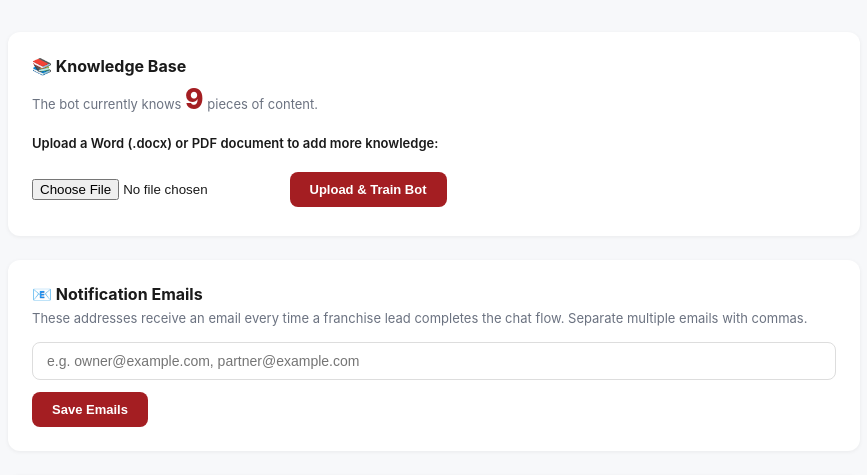
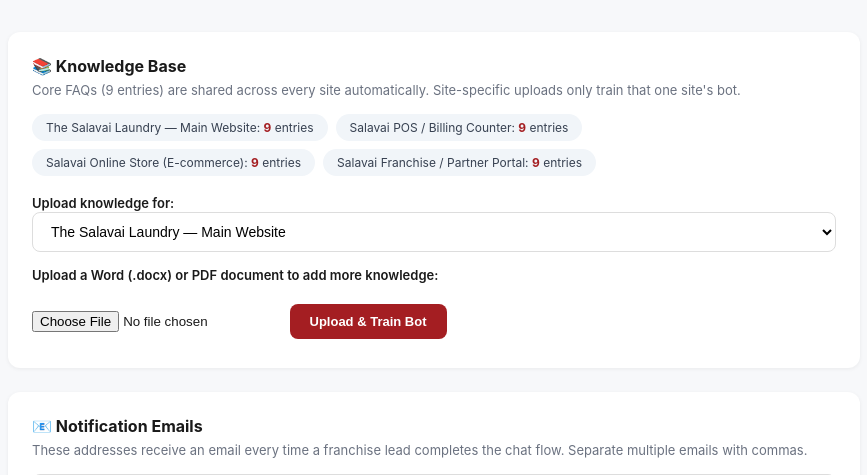
Before and after one commit to ganeshramanan/salavai-laundry-chatbot-demo, a Flask app: page /admin in a window 1280 px wide. Shown: the part 70-545 px from the top of the page, without its empty margins (206-1073 px from the left). Run offline with Flask 3, Linux system fonts and the light colour scheme; the visitor is signed in with stand-in values (Sample User, id 1).

Commit message:
Add per-site knowledge base: shared core FAQs + site-specific uploads
- Split KNOWLEDGE_BASE into CORE_KNOWLEDGE_BASE (shared across all 4 sites --
  pricing, pickup, SIGP, contact info, etc.) and SITE_KNOWLEDGE_BASE (per-site,
  starts empty, grows via admin uploads).
- Each site now has its own TF-IDF search index (core + its own uploads), so
  a POS-specific billing doc won't leak into e-commerce/franchise answers.
- get_faq_answer() now takes site_id and only searches that site's entries.
- Admin dashboard: upload form has a site dropdown, KB card shows per-site
  entry counts, leads table now shows which site each franchise lead came
  from (lead records tagged with site_id/site_name) -- sets up future
  per-site lead billing/reporting.

```diff
--- a/app.py
+++ b/app.py
@@ -71,9 +71,13 @@ def add_cors_headers(response):
 
 
 # ---------------------------------------------------------------------------
-# Knowledge Base & NLP Search
+# Knowledge Base & NLP Search (per-site, with a shared "core" layer)
 # ---------------------------------------------------------------------------
-KNOWLEDGE_BASE = [
+# CORE_KNOWLEDGE_BASE applies to every site automatically (hours, address,
+# core services, SIGP program, etc.) -- these facts are true business-wide.
+# SITE_KNOWLEDGE_BASE holds additional entries uploaded for ONE specific site
+# only (e.g. a POS billing FAQ doc, or an e-commerce delivery policy doc).
+CORE_KNOWLEDGE_BASE = [
     {"question": "What is KG Laundry and how is it priced?",
      "answer": "KG Laundry is our everyday laundry service priced by weight, not per item. "
                "It's best for daily wear, bedsheets, towels, and everyday loads -- just bag it, "
@@ -110,19 +114,32 @@ KNOWLEDGE_BASE = [
                "questions about capital, equipment, and training support."},
 ]
 
-vectorizer = None
-KB_VECTORS = None
+# Per-site extra knowledge, uploaded via /admin. Starts empty for every site.
+SITE_KNOWLEDGE_BASE = {site_id: [] for site_id in SITES}
+
+# Per-site search index -- rebuilt whenever that site's KB changes.
+_vectorizers = {}
+_kb_vectors = {}
+_kb_entries = {}  # site_id -> combined list of entries actually indexed (core + site-specific)
 
 
-def rebuild_search_index():
-    global vectorizer, KB_VECTORS
+def rebuild_search_index(site_id):
+    """Rebuilds the TF-IDF search index for one site from CORE + its own uploads."""
+    entries = CORE_KNOWLEDGE_BASE + SITE_KNOWLEDGE_BASE.get(site_id, [])
+    _kb_entries[site_id] = entries
     vectorizer = TfidfVectorizer(stop_words="english")
-    KB_VECTORS = vectorizer.fit_transform(
-        [item["question"] + " " + item["answer"] for item in KNOWLEDGE_BASE]
+    _vectorizers[site_id] = vectorizer
+    _kb_vectors[site_id] = vectorizer.fit_transform(
+        [item["question"] + " " + item["answer"] for item in entries]
     )
 
 
-rebuild_search_index()
+def rebuild_all_search_indexes():
+    for site_id in SITES:
+        rebuild_search_index(site_id)
+
+
+rebuild_all_search_indexes()
 
 # ---------------------------------------------------------------------------
 # Live Sessions & State Management
@@ -142,14 +159,21 @@ franchise_leads = []
 notify_emails = [e.strip() for e in os.environ.get("NOTIFY_EMAIL", "").split(",") if e.strip()]
 
 
-def get_faq_answer(user_question, threshold=0.15):
+def get_faq_answer(user_question, site_id, threshold=0.15):
+    site_id = site_id if site_id in SITES else "salavai"
+    vectorizer = _vectorizers.get(site_id)
+    kb_vectors = _kb_vectors.get(site_id)
+    entries = _kb_entries.get(site_id, [])
+    if not vectorizer or not entries:
+        return None, 0.0
+
     question_vector = vectorizer.transform([user_question])
-    similarities = cosine_similarity(question_vector, KB_VECTORS)[0]
+    similarities = cosine_similarity(question_vector, kb_vectors)[0]
     best_idx = int(np.argmax(similarities))
     best_score = float(similarities[best_idx])
     if best_score < threshold:
         return None, best_score
-    return KNOWLEDGE_BASE[best_idx]["answer"], best_score
+    return entries[best_idx]["answer"], best_score
 
 
 # ---------------------------------------------------------------------------
@@ -259,7 +283,7 @@ def chat():
         })
 
     # 4. Standard FAQ answer
-    answer, score = get_faq_answer(message)
+    answer, score = get_faq_answer(message, site_id)
     if answer:
         reply = answer
     else:
@@ -296,7 +320,10 @@ def handle_franchise_flow(message, session_obj, session_id):
         data["budget"] = message
         session_state["step"] = "done"
 
-        franchise_leads.append(dict(data))
+        lead_record = dict(data)
+        lead_record["site_id"] = session_obj.get("site_id", "salavai")
+        lead_record["site_name"] = SITES.get(lead_record["site_id"], {}).get("name", lead_record["site_id"])
+        franchise_leads.append(lead_record)
         send_lead_notification(data, notify_emails)
 
         reply = (f"Perfect, thank you {data.get('name', '')}! Here's a summary of what you shared:\n"
@@ -476,9 +503,15 @@ def admin_logout():
 @app.route("/admin")
 @require_admin_login
 def admin_dashboard():
+    kb_counts = {
+        site_id: len(CORE_KNOWLEDGE_BASE) + len(SITE_KNOWLEDGE_BASE.get(site_id, []))
+        for site_id in SITES
+    }
     return render_template(
         "admin_dashboard.html",
-        kb_count=len(KNOWLEDGE_BASE),
+        sites=SITES,
+        kb_counts=kb_counts,
+        core_count=len(CORE_KNOWLEDGE_BASE),
         emails=notify_emails,
         leads=franchise_leads,
     )
@@ -488,6 +521,10 @@ def admin_dashboard():
 @require_admin_login
 def admin_upload():
     file = request.files.get("document")
+    site_id = request.form.get("site_id", "salavai")
+    if site_id not in SITES:
+        site_id = "salavai"
+
     if not file or file.filename == "":
         return redirect(url_for("admin_dashboard"))
 
@@ -496,9 +533,8 @@ def admin_upload():
     try:
         text = extract_text_from_file(file_bytes, filename)
         new_entries = chunk_text_into_qa_pairs(text)
-        global KNOWLEDGE_BASE
-        KNOWLEDGE_BASE.extend(new_entries)
-        rebuild_search_index()
+        SITE_KNOWLEDGE_BASE[site_id].extend(new_entries)
+        rebuild_search_index(site_id)
     except Exception as e:
         print(f"[admin_upload] Failed to process document: {e}")
 
--- a/templates/admin_dashboard.html
+++ b/templates/admin_dashboard.html
@@ -31,6 +31,16 @@
   }
   button:hover { opacity: 0.9; }
 
+  select {
+    width: 100%; padding: 10px 14px; border: 1px solid #ddd; border-radius: 8px; font-size: 14px;
+    margin-bottom: 12px; background: #fff;
+  }
+  .kb-breakdown { display: flex; flex-wrap: wrap; gap: 8px; margin-bottom: 16px; }
+  .kb-pill {
+    background: #f1f5f9; border-radius: 20px; padding: 6px 14px; font-size: 12px; color: #374151;
+  }
+  .kb-pill b { color: var(--primary); }
+
   table { width: 100%; border-collapse: collapse; font-size: 13px; }
   th, td { text-align: left; padding: 8px; border-bottom: 1px solid #eee; }
   th { color: #6b7280; font-size: 11px; text-transform: uppercase; }
@@ -47,8 +57,19 @@
 
   <div class="card">
     <h2>📚 Knowledge Base</h2>
-    <div class="sub">The bot currently knows <span class="stat">{{ kb_count }}</span> pieces of content.</div>
+    <div class="sub">Core FAQs ({{ core_count }} entries) are shared across every site automatically. Site-specific uploads only train that one site's bot.</div>
+    <div class="kb-breakdown">
+      {% for site_id, cfg in sites.items() %}
+      <div class="kb-pill">{{ cfg.name }}: <b>{{ kb_counts[site_id] }}</b> entries</div>
+      {% endfor %}
+    </div>
     <form action="/admin/upload" method="POST" enctype="multipart/form-data">
+      <label style="font-size:13px; font-weight:600;">Upload knowledge for:</label>
+      <select name="site_id">
+        {% for site_id, cfg in sites.items() %}
+        <option value="{{ site_id }}">{{ cfg.name }}</option>
+        {% endfor %}
+      </select>
       <label style="font-size:13px; font-weight:600;">Upload a Word (.docx) or PDF document to add more knowledge:</label><br><br>
       <input type="file" name="document" accept=".docx,.pdf" required>
       <button type="submit">Upload & Train Bot</button>
@@ -69,10 +90,11 @@
     <div class="sub">Total leads: <strong>{{ leads|length }}</strong></div>
     {% if leads|length > 0 %}
     <table>
-      <thead><tr><th>Name</th><th>City</th><th>Experience</th><th>Budget</th></tr></thead>
+      <thead><tr><th>Site</th><th>Name</th><th>City</th><th>Experience</th><th>Budget</th></tr></thead>
       <tbody>
         {% for lead in leads %}
         <tr>
+          <td>{{ lead.site_name or lead.site_id or '—' }}</td>
           <td>{{ lead.name }}</td>
           <td>{{ lead.city }}</td>
           <td>{{ lead.experience }}</td>
```
